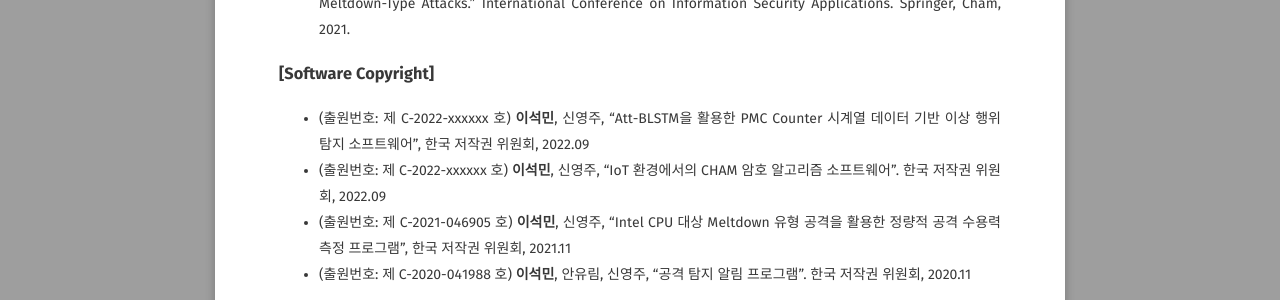
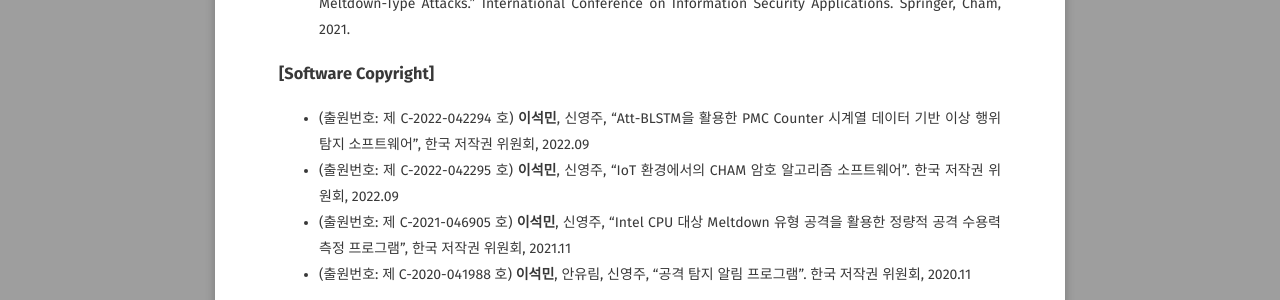
Before and after one commit to leesk212/leesk212.github.io, a Jekyll site: the page built from about/index.md, in a window 1280 px wide and 900 px high, scrolled down 1198 px. Shown: the part 150-450 px from the top of the window. Built offline with Jekyll 4.4.1, drawn with Linux system fonts in a browser that asks for light colours; some web fonts are replaced.

Commit message:
Update index.md

```diff
--- a/about/index.md
+++ b/about/index.md
@@ -42,8 +42,8 @@ After graduation, I am expected as a security developer or researcher member of
 * [[Link](https://link.springer.com/chapter/10.1007/978-3-030-89432-0_18)] __Seokmin Lee__, Taehun Kim, and Youngjoo Shin. "Quantitative Analysis on Attack Capacity in Meltdown-Type Attacks." International Conference on Information Security Applications. Springer, Cham, 2021.
 
 ### [Software Copyright]
-* (출원번호: 제 C-2022-xxxxxx 호) __이석민__, 신영주, "Att-BLSTM을 활용한 PMC Counter 시계열 데이터 기반 이상 행위 탐지 소프트웨어", 한국 저작권 위원회, 2022.09
-* (출원번호: 제 C-2022-xxxxxx 호) __이석민__, 신영주, "IoT 환경에서의 CHAM 암호 알고리즘 소프트웨어". 한국 저작권 위원회, 2022.09
+* (출원번호: 제 C-2022-042294 호) __이석민__, 신영주, "Att-BLSTM을 활용한 PMC Counter 시계열 데이터 기반 이상 행위 탐지 소프트웨어", 한국 저작권 위원회, 2022.09
+* (출원번호: 제 C-2022-042295 호) __이석민__, 신영주, "IoT 환경에서의 CHAM 암호 알고리즘 소프트웨어". 한국 저작권 위원회, 2022.09
 * (출원번호: 제 C-2021-046905 호) __이석민__, 신영주, "Intel CPU 대상 Meltdown 유형 공격을 활용한 정량적 공격 수용력 측정 프로그램", 한국 저작권 위원회, 2021.11
 * (출원번호: 제 C-2020-041988 호) __이석민__, 안유림, 신영주, "공격 탐지 알림 프로그램". 한국 저작권 위원회, 2020.11
 
```
